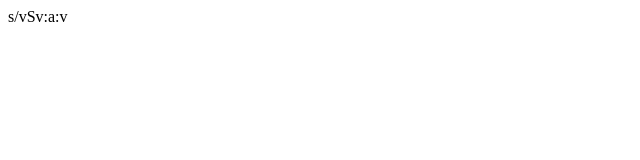
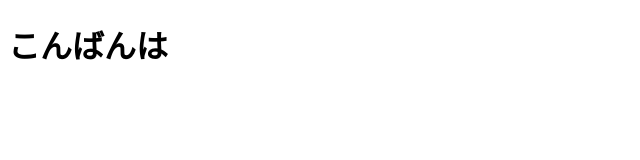
Before and after one commit to yamakei0428/yesGit, a plain HTML site: page index.html in a window 1280 px wide. Shown: the whole page, without its empty margins (0-640 px from the left). Drawn offline with Linux system fonts and the light colour scheme.

Commit message:
index.html修正3

```diff
--- a/index.html
+++ b/index.html
@@ -7,6 +7,6 @@
     <title>Document</title>
 </head>
 <body>
-    s/vSv:a:v
+    <h1>こんばんは</h1>
 </body>
 </html>
```
